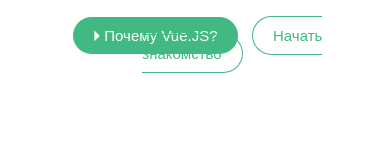
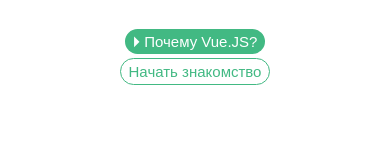
Before and after one commit to A-I-N-A-Z/Vue_Copy_Site, a plain HTML site: page index.html in a window 390 px wide. Shown: the part 469-623 px from the top of the page. Drawn offline with Linux system fonts and the light colour scheme.

Commit message:
Update adaptive.css

```diff
--- a/adaptive.css
+++ b/adaptive.css
@@ -48,8 +48,21 @@
 
 	.headding article .butt1{
 		font-size: 15px;
+		margin: 75px;
+		padding: 4px 8px 4px 8px;
+		line-height: 30px;
 	}
 	.headding article .butt2{
 		font-size: 15px;
+		margin: 75px;
+		line-height: 30px;
+		padding: 4px 8px 4px 8px;
 	}
 }
+
+@media screen and (max-width: 980px){
+	body{
+		width: 100%;
+		height: 100%;
+	}
+}
```
